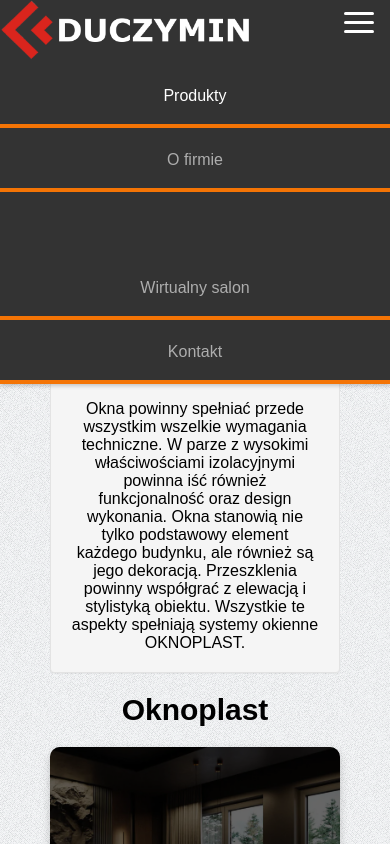
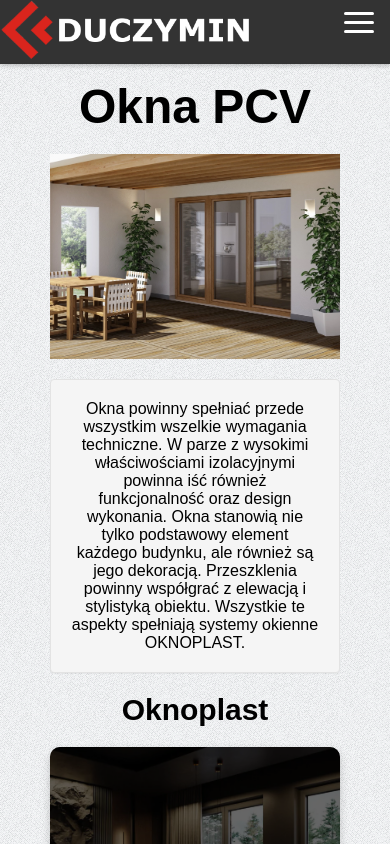
Before and after one commit to Blackwatch98/duczymin, a Next.js app: page /produkty/okna-pcv in a window 390 px wide. Shown: the top 844 px of the page. Built offline with nearby package versions, Linux system fonts and the light colour scheme.

Commit message:
navbar mobile dropdown first fix

```diff
--- a/components/navbar.tsx
+++ b/components/navbar.tsx
@@ -1,37 +1,24 @@
-import React, { useState, useRef, useEffect, UIEvent } from 'react'
+import React, { useState } from 'react'
 import Link from 'next/link'
 import { useRouter } from 'next/router';
 import styles from '../styles/Navbar.module.css'
-//import img from '../public/duczymin-logo-biale.png'
 import img from '../public/logo_duczymin.png'
 import Image from 'next/image'
 
 export default function NavBar() {
-    const [isNavbarExpanded, setIsNavbarExpanded] = useState(true);
-    const [isNavbarSticky, setisNavbarSticky] = useState(false);
+    const [isNavbarExpanded, setIsNavbarExpanded] = useState(false);
     const [isProductsClicked, setIsProductsClicked] = useState(false);
     const router = useRouter();
 
-    const scrollNavbar = () => {
-        if(window.scrollY > 0) {
-            setisNavbarSticky(true);
-        } else {
-            setisNavbarSticky(false);
-        }
-    }
-
-    useEffect(() => {
-        window.addEventListener("scroll", scrollNavbar);
-        return () => window.removeEventListener("scroll", scrollNavbar);
-    });
-
     const isActiveClass = isNavbarExpanded
-    ? `${styles['navbar-links']} ${styles.magic}`
-    : styles['navbar-links'];
-
-    //let isActiveClass = isNavbarExpanded ? `${styles["navbar-links"]} ${styles.magic}` : styles["navbar-links"]
+    ? `${styles['navbar-links-container']} ${styles['navbar-mobile']}`
+    : styles['navbar-links-container'];
 
     const isLinkActive = (href: any) => router.pathname === href;
+
+    const toggleProductsDropdown = () => {
+        setIsProductsClicked(!isProductsClicked);
+    };
 
     const isProductLinkActive = isLinkActive('/produkty/okna-pcv') || isLinkActive('/produkty/bramy-garazowe') ||
                                 isLinkActive('/produkty/rolety-zewnetrzne') || isLinkActive('/produkty/drzwi-zewnetrzne') ||
@@ -42,7 +29,7 @@
 
     return (
         <nav className={styles.navbar}>
-            <Link className={styles.logo} href="/">
+            <Link className={styles['brand-logo']} href="/">
                 <Image src={img} alt='logo'/>
             </Link>
             <a href='#' className={styles["toggle-button"]} onClick={() => setIsNavbarExpanded(!isNavbarExpanded)}>
@@ -51,9 +38,12 @@
                 <span className={styles.bar}></span>
             </a>
             <div className={`${isActiveClass}`}>
-                <ul className={styles.ul} onClick={() => setIsNavbarExpanded(false)}>
-                    <div className={styles.dropdown} onMouseLeave={() => setIsProductsClicked(false)}>
-                        <li className={`${styles.link} ${isProductLinkActive ? styles.active : ''}`} onMouseOver={() => setIsProductsClicked(true)}>
+                <ul className={styles.ul}>
+                    <div className={styles.dropdown}
+                        onMouseLeave={() => window.innerWidth > 850 ? setIsProductsClicked(false) : null}>
+                        <li className={`${styles.link} ${isProductLinkActive ? styles.active : ''}`}
+                            onClick={() => window.innerWidth <= 850 ? toggleProductsDropdown() : null}
+                            onMouseOver={() => window.innerWidth > 850 ? setIsProductsClicked(true) : null}>
                             Produkty
                         </li>
                         <div className={`${styles["dropdown-menu"]} ${isProductsClicked ? styles.active : styles.inactive}`}>
@@ -81,24 +71,25 @@
                             </div>
                         </div>
                     </div>
-                    <li>
+                    <li onClick={() => setIsNavbarExpanded(false)}>
                         <Link className={`${styles.link} ${isLinkActive('/o-firmie') ? styles.active : ''}`} href="/o-firmie">
                             O firmie
                         </Link>
                     </li>
+                    {/*
                     <li>
-                        {/*
                         <Link className={styles.link} href="/realizacje">
                             Nasze realizacje
                         </Link>
-                        */}
+
                     </li>
-                    <li>
+                    */}
+                    <li onClick={() => setIsNavbarExpanded(false)}>
                         <Link className={`${styles.link} ${isLinkActive('/salon') ? styles.active : ''}`} href="/salon">
                             Wirtualny salon
                         </Link>
                     </li>
-                    <li>
+                    <li onClick={() => setIsNavbarExpanded(false)}>
                         <Link className={`${styles.link} ${isLinkActive('/kontakt') ? styles.active : ''}`} href="/kontakt">
                             Kontakt
                         </Link>
--- a/styles/Navbar.module.css
+++ b/styles/Navbar.module.css
@@ -10,16 +10,12 @@
   box-shadow: 0 2px 4px 0 rgba(0,0,0,.2);
 }
 
-.brand-title {
-  font-size: 1.5rem;
-}
-
-.navbar-links {
+.navbar-links-container {
   height: 100%;
   width: 100%;
 }
 
-.navbar-links ul {
+.navbar-links-container ul {
   display: flex;
   position: relative;
   float: right;
@@ -27,7 +23,7 @@
   padding: 0;
 }
 
-.navbar-links li {
+.navbar-links-container li {
   position: relative;
   list-style-type: none;
   color: #ffffff99;
@@ -46,16 +42,16 @@
   line-height: 32px;
 }
 
-.logo img {
+.brand-logo img {
   height: 60px;
   width: 260px;
 }
 
-.navbar-links li:hover {
+.navbar-links-container li:hover {
   color: white;
 }
 
-.navbar-links .link::before {
+.navbar-links-container .link::before {
     content: "";
     height: 4px;
     position: absolute;
@@ -67,17 +63,17 @@
     transition: transform 300ms ease;
 }
 
-.navbar-links .link:hover::before {
+.navbar-links-container .link:hover::before {
   transform: scaleX(1);
 }
 
 /****************************/
-.navbar-links .link.active::before {
+.navbar-links-container .link.active::before {
   transform: scaleX(1);
 }
 
 /* Navbar links style for active link color */
-.navbar-links .link.active {
+.navbar-links-container .link.active {
   color: white; /* Change the color as needed */
 }
 /*****************************/
@@ -152,7 +148,7 @@
 }
 
 @media (hover) {
-  .navbar-links .link::before {
+  .navbar-links-container .link::before {
     transform: scaleX(0);
   }
 }
@@ -185,22 +181,26 @@
       display: flex;
   }
 
-  .navbar-links {
+  .navbar-links-container {
       display: none;
       width: 100%;
   }
 
-  .navbar-links ul {
+  .navbar-links-container ul {
       width: 100%;
       flex-direction: column;
   }
 
-  .navbar-links li {
+  .navbar-links-container li {
       text-align: center;
       width: 100%;
   }
 
-  .magic {
+  .navbar-links-container li:not(:first-child) {
+    border-top: 1px solid lightgray;
+  }
+
+  .navbar-mobile {
       display: flex;
   }
 }
```
